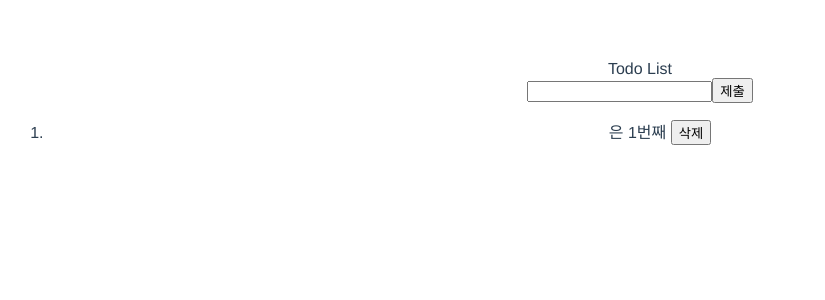
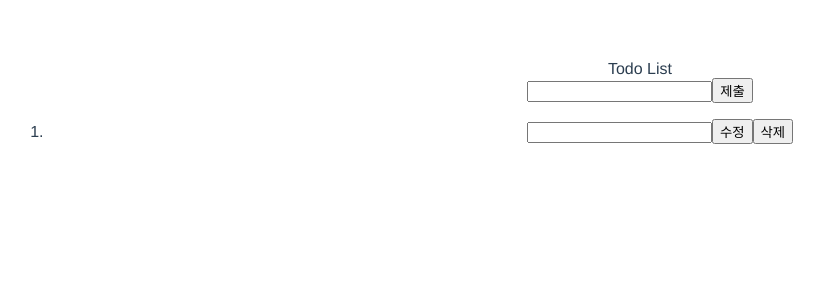
Before and after one commit to CaesiumY/vue-django-stagram, a Vue app in the folder vue-todo/: page / in a window 1280 px wide. Both pictures are taken after a click on the button "제출". Shown: the top 300 px of the page, without its empty margins (0-825 px from the left). Built offline with nearby package versions, Linux system fonts and the light colour scheme.

Commit message:
feat: Add modify item

```diff
--- a/vue-todo/src/App.vue
+++ b/vue-todo/src/App.vue
@@ -8,7 +8,8 @@
     <section>
       <ol>
         <li v-for="(item, index) in list" :key="index">
-          {{item}} 은 {{index + 1}}번째
+          <input class="item" type="text" readonly :value="item" ref="item" />
+          <button ref="modifyBtn" @click="modifyItem(index)">수정</button>
           <button @click="removeItem(index)">삭제</button>
         </li>
       </ol>
@@ -35,7 +36,10 @@ export default {
   data() {
     return {
       value: "",
-      list: storage.fetch()
+      list: storage.fetch(),
+      valueModify: "",
+      beforeModify: null,
+      nowModify: null
     };
   },
   watch: {
@@ -53,6 +57,32 @@ export default {
     },
     removeItem(index) {
       this.list.splice(index, 1);
+    },
+    modifyItem(index) {
+      let pre = this.beforeModify;
+      if (pre != null) {
+        let item = this.$refs["item"][pre];
+        let modifyBtn = this.$refs["modifyBtn"][pre];
+        item.setAttribute("readonly", "readonly");
+        modifyBtn.innerText = "수정";
+      }
+
+      if (this.beforeModify === index) {
+        let item = this.$refs["item"][index];
+        let modifyBtn = this.$refs["modifyBtn"][index];
+        item.setAttribute("readonly", "readonly");
+        modifyBtn.innerText = "수정";
+        this.list.splice(index, 1, item.value);
+        console.log("수정완료");
+        this.beforeModify = null;
+      } else {
+        let item = this.$refs["item"][index];
+        let modifyBtn = this.$refs["modifyBtn"][index];
+        item.removeAttribute("readonly", "readonly");
+        modifyBtn.innerText = "완료";
+        this.nowModify = index;
+        this.beforeModify = index;
+      }
     }
   },
   components: {}
```
